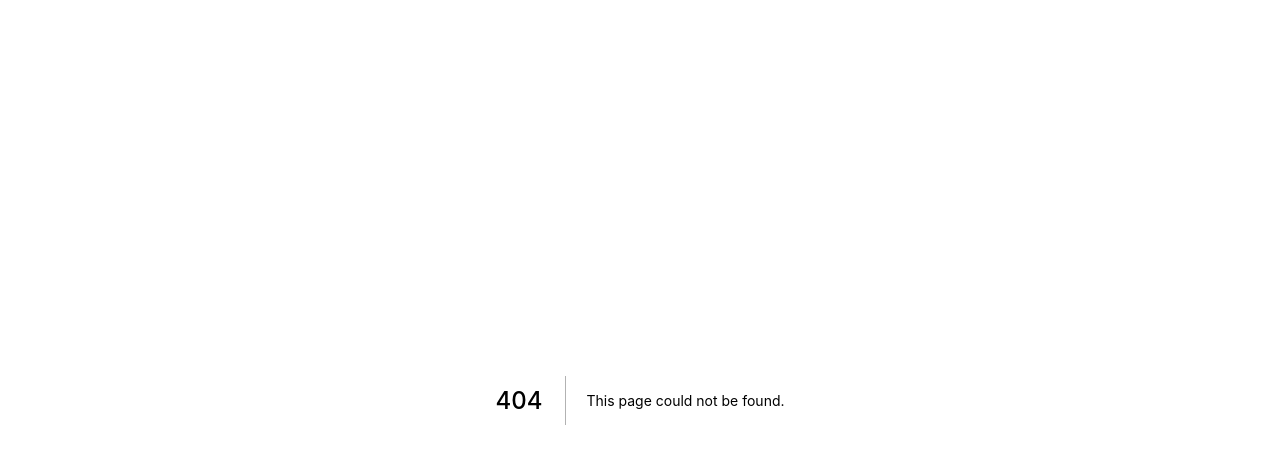
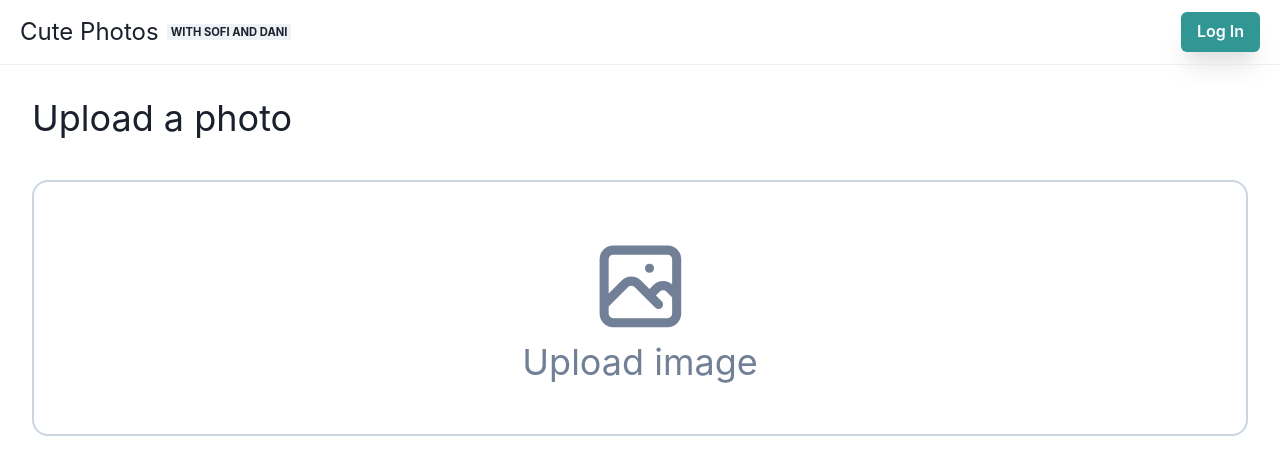
Before and after one commit to dnrm/sapphire, a Next.js app: page /upload in a window 1280 px wide. Before the commit this address had no page. Shown: the top 474 px of the page. Built offline with nearby package versions, Linux system fonts and the light colour scheme; no server answers.

Commit message:
:sparkles: Created upload page and added dropzone, navigation bar is now smaller and more concise

```diff
--- a/components/Navbar.js
+++ b/components/Navbar.js
@@ -9,6 +9,7 @@ import {
     Stack,
     Avatar,
     Text,
+    Link as Hyperlink
 } from '@chakra-ui/react';
 import { useSession } from 'next-auth/client';
 
@@ -17,21 +18,39 @@ const Navbar = (props) => {
     const router = useRouter();
 
     return (
-        <Flex px={5} py={5} justifyContent="space-between" alignItems="center">
+        <Flex px={5} py={3} justifyContent="space-between" alignItems="center">
             <Link href="/">
                 <a>
                     <Stack direction="row" alignItems="center">
-                        <Heading fontWeight="regular">Cute Photos</Heading>
-                        <Badge>With Sofi and Dani</Badge>
+                        <Heading fontWeight="regular" fontSize={{ base: '1em', md: '1.5em' }}>Cute Photos</Heading>
+                        <Badge fontSize={{ base: '0.5em', md: '0.7em' }}>With Sofi and Dani</Badge>
                     </Stack>
                 </a>
             </Link>
             {session ? (
                 <Flex dir="row">
+                    <Flex justifyContent="center" alignItems="center" mr={6}>
+                        <Link href="/upload">
+                            <a>
+                                <Hyperlink
+                                    fontSize={{ base: '0.8em', md: '1em' }}
+                                    textColor="gray.700"
+                                >
+                                    Upload
+                                </Hyperlink>
+                            </a>
+                        </Link>
+                    </Flex>
                     <Link href="/profile">
                         <a>
                             <Flex justifyContent="center" alignItems="center">
-                                <Text fontSize={{ base: '0.8em', md: '1em' }} mr={4} textColor="gray">{session.user.email}</Text>
+                                <Text
+                                    fontSize={{ base: '0.8em', md: '1em' }}
+                                    mr={4}
+                                    textColor="gray"
+                                >
+                                    {session.user.email}
+                                </Text>
                                 <Avatar src={session.user.image} />
                             </Flex>
                         </a>
--- a/package.json
+++ b/package.json
@@ -17,7 +17,8 @@
     "next": "11.0.1",
     "next-auth": "^3.27.3",
     "react": "17.0.2",
-    "react-dom": "17.0.2"
+    "react-dom": "17.0.2",
+    "react-dropzone": "^11.3.4"
   },
   "devDependencies": {
     "eslint": "7.32.0",
--- a/pages/api/get-urls.js
+++ b/pages/api/get-urls.js
@@ -2,20 +2,24 @@ import { S3 } from 'aws-sdk';
 
 const s3 = new S3({
     accessKeyId: process.env.AWS_ACCESS_KEY_ID_DNRM,
-    secretAccessKey: process.env.AWS_SECRET_ACCESS_KEY_DNRM
+    secretAccessKey: process.env.AWS_SECRET_ACCESS_KEY_DNRM,
 });
 
 export default function handler(req, res) {
+    console.log('start');
     s3.listObjectsV2(
         {
             Bucket: process.env.S3_BUCKET,
-            Prefix: process.env.S3_PREFIX
+            Prefix: process.env.S3_PREFIX,
         },
         (err, data) => {
-            if (err)
+            console.log('err or data');
+            if (err) {
+                console.log(err);
                 return res.status(500).send({
                     message: 'Error getting objects',
                 });
+            }
 
             let urls = [];
 
@@ -32,8 +36,8 @@ export default function handler(req, res) {
 
             if (urls === []) {
                 res.status(404).send({
-                    message: 'No images'
-                })
+                    message: 'No images',
+                });
             }
 
             return res.status(200).send(urls);
--- /dev/null
+++ b/pages/upload.js
@@ -0,0 +1,59 @@
+import React, { useCallback } from 'react';
+import Navbar from '../components/Navbar';
+import { Divider, Heading, Stack, Input, Flex } from '@chakra-ui/react';
+import { useDropzone } from 'react-dropzone';
+
+const Upload = () => {
+    const onDrop = useCallback((acceptedFiles) => {
+        console.log(acceptedFiles);
+    }, []);
+
+    const { getRootProps, getInputProps, isDragActive } = useDropzone({
+        onDrop,
+    });
+
+    return (
+        <>
+            <Navbar />
+            <Divider mb="8" />
+            <Stack px={8} id="main">
+                <Heading fontWeight="regular" mb={8}>
+                    Upload a photo
+                </Heading>
+                <Flex
+                    px={25}
+                    py={50}
+                    borderColor="gray.300"
+                    h={64}
+                    w={'full'}
+                    borderWidth={2}
+                    {...getRootProps()}
+                    justifyContent="center"
+                    alignItems="center"
+                    direction="column"
+                    background={isDragActive ? 'telegram.100' : 'white'}
+                    textColor={isDragActive ? "gray.500" : "gray.500"}
+                    rounded="2xl"
+                >
+                    <Input {...getInputProps()} display="none" />
+                    <svg
+                        xmlns="http://www.w3.org/2000/svg"
+                        fill="none"
+                        viewBox="0 0 24 24"
+                        stroke="currentColor"
+                    >
+                        <path
+                            strokeLinecap="round"
+                            strokeLinejoin="round"
+                            strokeWidth={2}
+                            d="M4 16l4.586-4.586a2 2 0 012.828 0L16 16m-2-2l1.586-1.586a2 2 0 012.828 0L20 14m-6-6h.01M6 20h12a2 2 0 002-2V6a2 2 0 00-2-2H6a2 2 0 00-2 2v12a2 2 0 002 2z"
+                        />
+                    </svg>
+                    <Heading fontWeight="regular">Upload image</Heading>
+                </Flex>
+            </Stack>
+        </>
+    );
+};
+
+export default Upload;
```
Also changed, not shown: 1 other file (tests, documents, lock files or other folders).
